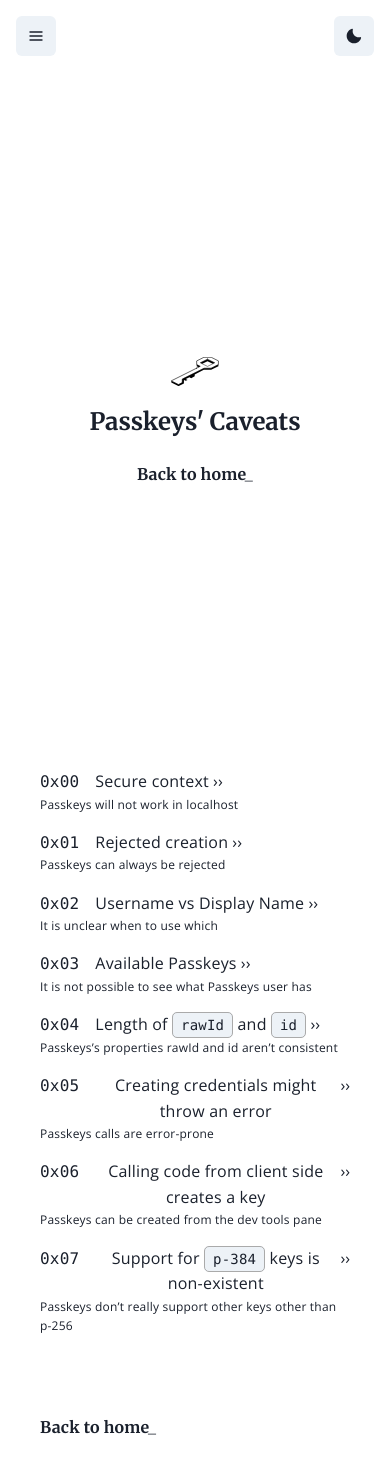
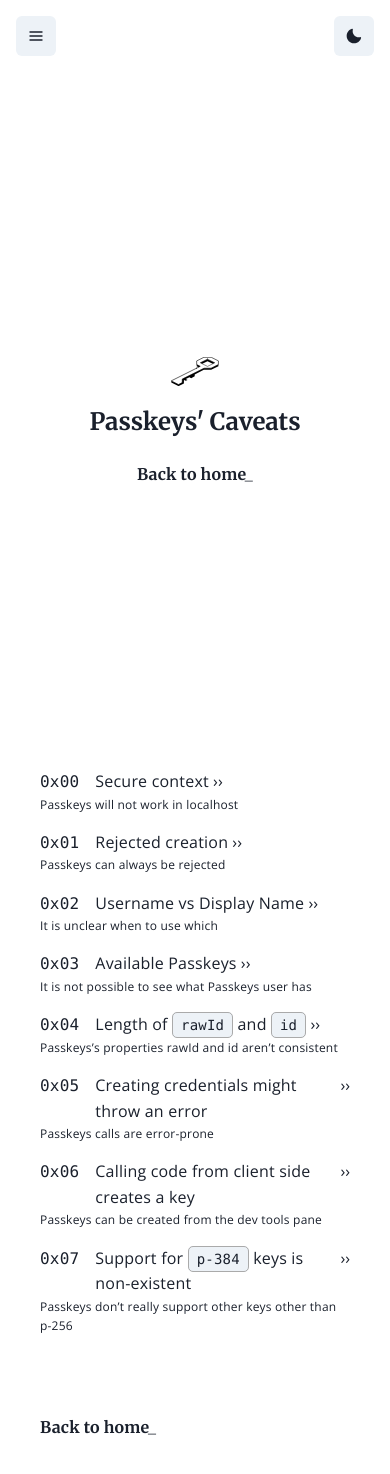
Before and after one commit to 0xjjpa/passkeys-is, a Next.js app: page /caveats in a window 390 px wide. Shown: the top 1474 px of the page. Built offline with nearby package versions, Linux system fonts and the light colour scheme.

Commit message:
bug: Ensuring it looks well in mobile

```diff
--- a/src/pages/caveats.tsx
+++ b/src/pages/caveats.tsx
@@ -44,7 +44,7 @@ const Caveats = () => {
                   <Flex justifyContent="left" alignItems="left">
                     <Text mr="4" fontFamily='mono'>0x{(index).toString(16).padStart(2, '0')}</Text>
                     <NextLink href={`/not/${caveat.id}`} style={{ display: "flex" }}>
-                      <Text style={{ cursor: 'pointer' }} size="sm" textAlign="center" dangerouslySetInnerHTML={{ __html: caveat.heading }} />&nbsp;››
+                      <Text style={{ cursor: 'pointer' }} size="sm" textAlign="left" dangerouslySetInnerHTML={{ __html: caveat.heading }} />&nbsp;››
                     </NextLink>
                   </Flex>
                   <Text fontSize='xs'>{caveat.description}</Text>
```
